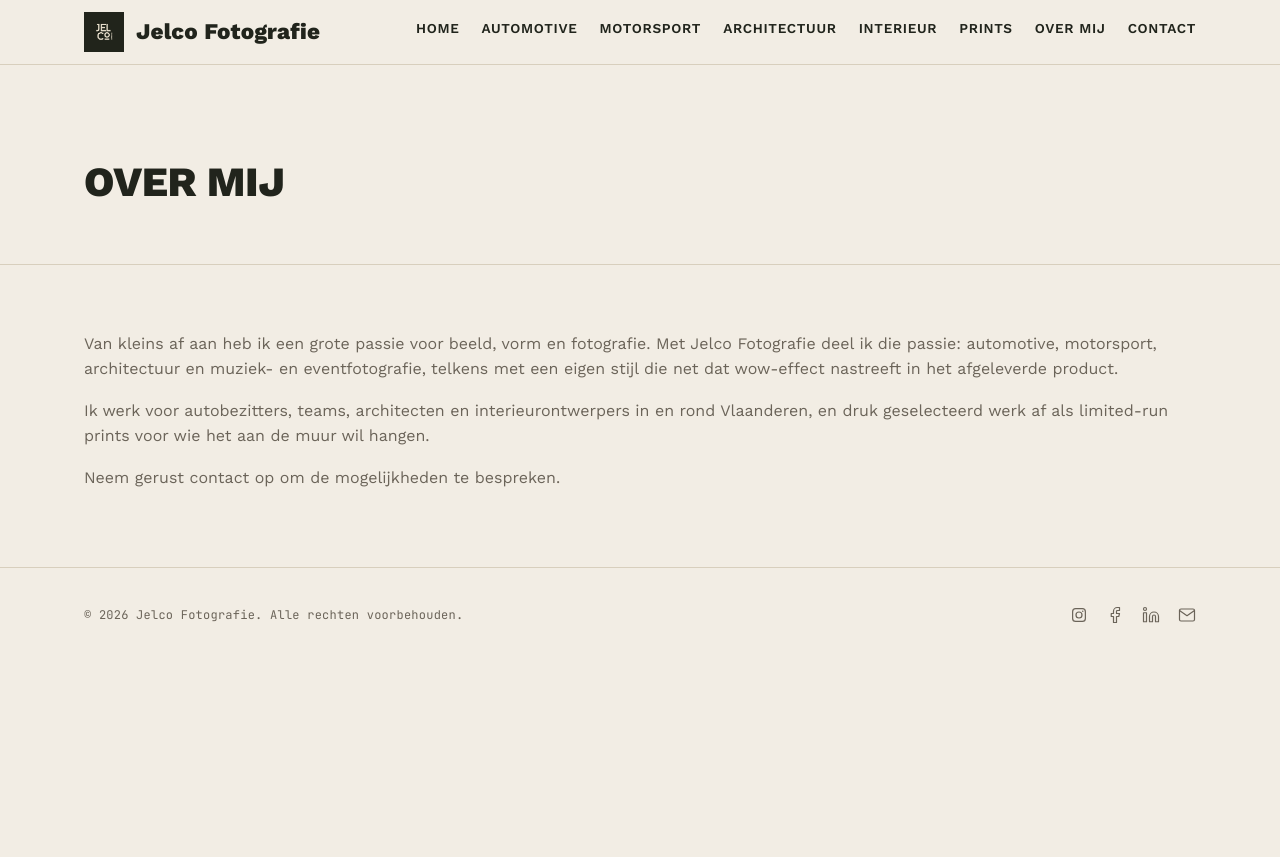
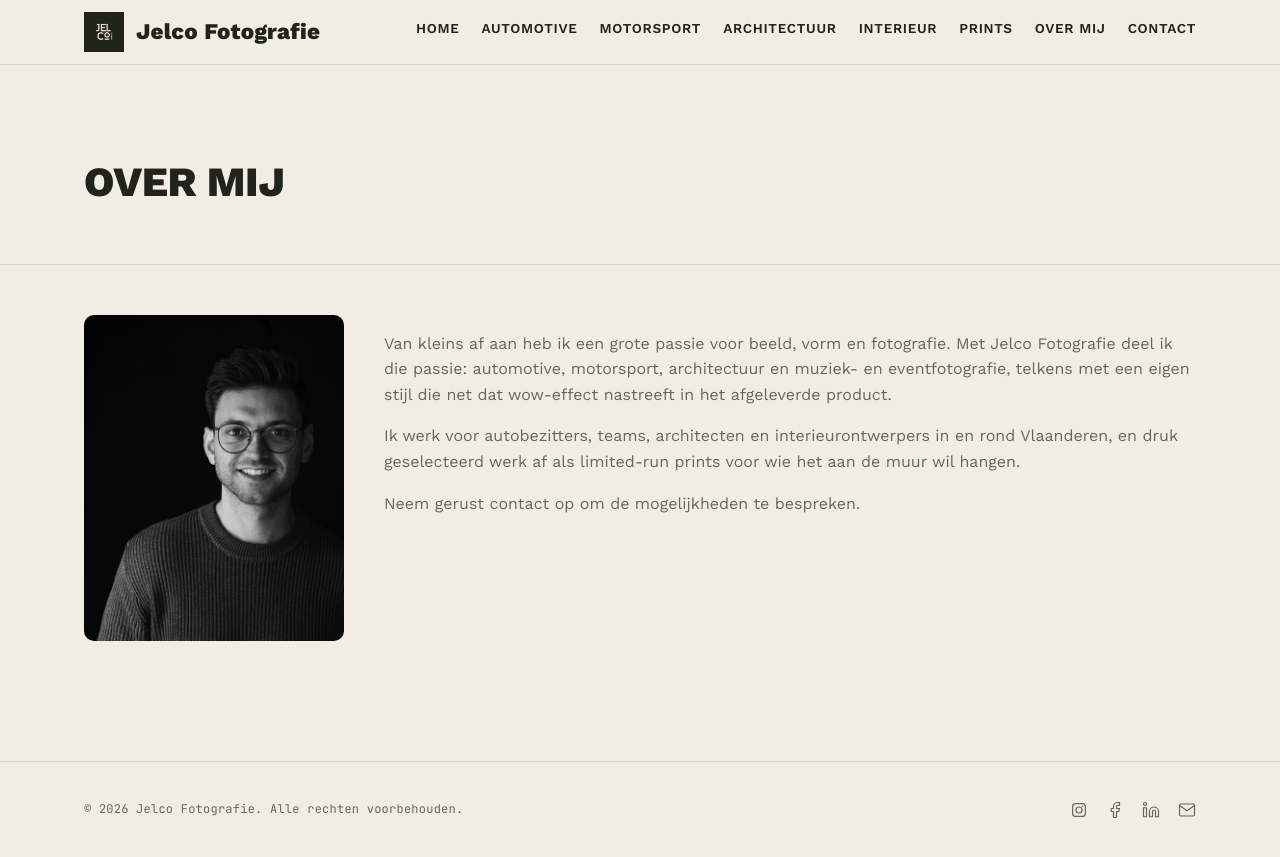
Before and after one commit to DinVanwezemael/jelco-fotografie, a Jekyll site: the page built from over-mij.md, in a window 1280 px wide. Shown: the top 857 px of the page. Built offline with Jekyll 4.4.1, drawn with Linux system fonts in a browser that asks for light colours.

Commit message:
Add portrait photo to the Over mij page
Two-column layout (photo + bio text), stacking to a single column on
mobile. Wrapped the bio text in a markdown="1" div so kramdown still
processes it as paragraphs inside the raw HTML wrapper.

Co-Authored-By: Claude Sonnet 5 <noreply@anthropic.com>

```diff
--- a/assets/css/style.scss
+++ b/assets/css/style.scss
@@ -480,6 +480,21 @@ a {
   &:hover { color: var(--accent); }
 }
 
+/* About */
+.about-grid {
+  display: grid;
+  grid-template-columns: 260px 1fr;
+  gap: 40px;
+  align-items: start;
+  padding-bottom: 60px;
+}
+
+.about-photo {
+  width: 100%;
+  display: block;
+  border-radius: 10px;
+}
+
 /* Contact */
 .contact-grid {
   display: grid;
@@ -628,6 +643,8 @@ a {
   .project-grid { grid-template-columns: repeat(2, 1fr); }
   .project-layout { grid-template-columns: 1fr; }
   .contact-grid { grid-template-columns: 1fr; }
+  .about-grid { grid-template-columns: 1fr; }
+  .about-photo { max-width: 260px; }
 
   .site-header .site-nav {
     display: flex;
--- a/over-mij.md
+++ b/over-mij.md
@@ -3,6 +3,10 @@ layout: page
 title: Over mij
 permalink: /over-mij/
 ---
+
+<div class="about-grid">
+  <img src="{{ '/assets/images/jelco.png' | relative_url }}" alt="Jelco, fotograaf bij Jelco Fotografie" class="about-photo">
+  <div class="about-text" markdown="1">
 
 Van kleins af aan heb ik een grote passie voor beeld, vorm en fotografie. Met Jelco Fotografie deel
 ik die passie: automotive, motorsport, architectuur en muziek- en eventfotografie, telkens met een
@@ -12,3 +16,6 @@ Ik werk voor autobezitters, teams, architecten en interieurontwerpers in en rond
 geselecteerd werk af als limited-run prints voor wie het aan de muur wil hangen.
 
 Neem gerust contact op om de mogelijkheden te bespreken.
+
+  </div>
+</div>
```
Also changed, not shown: assets/images/jelco.png (added).
